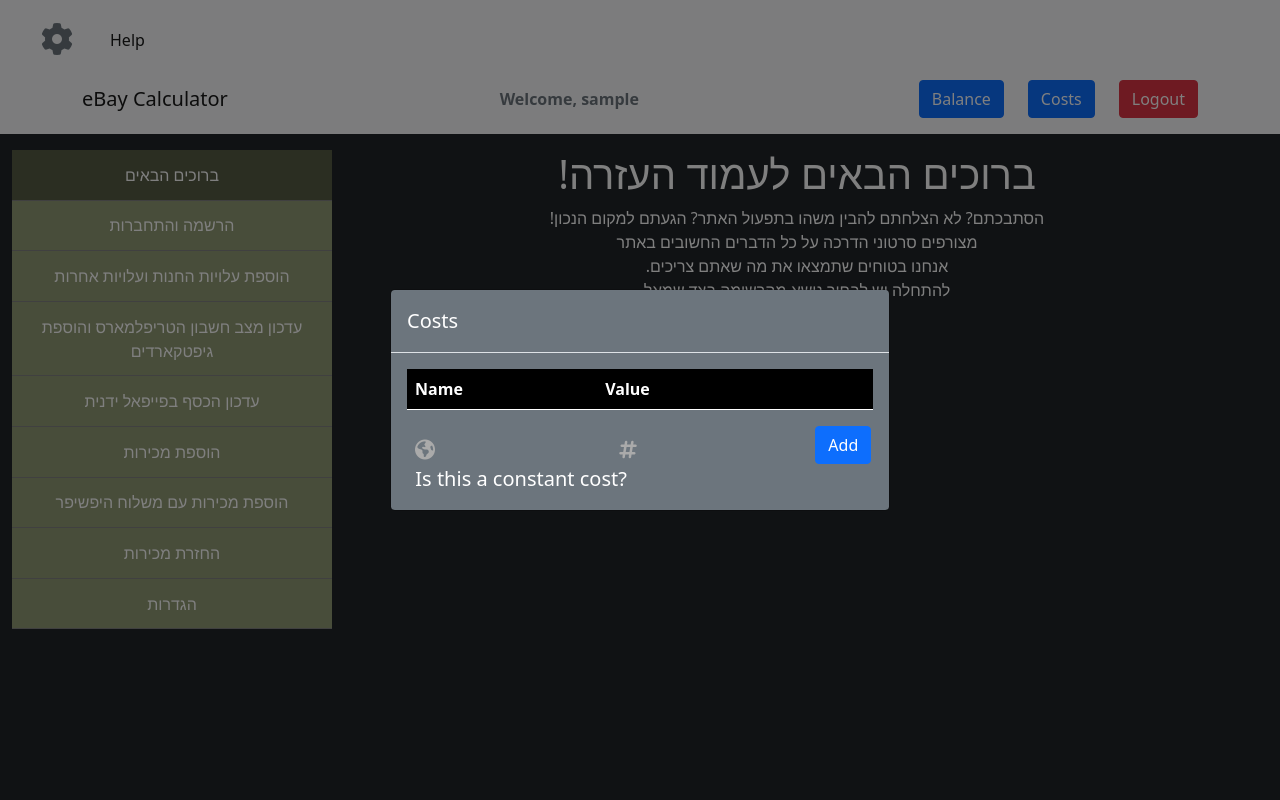
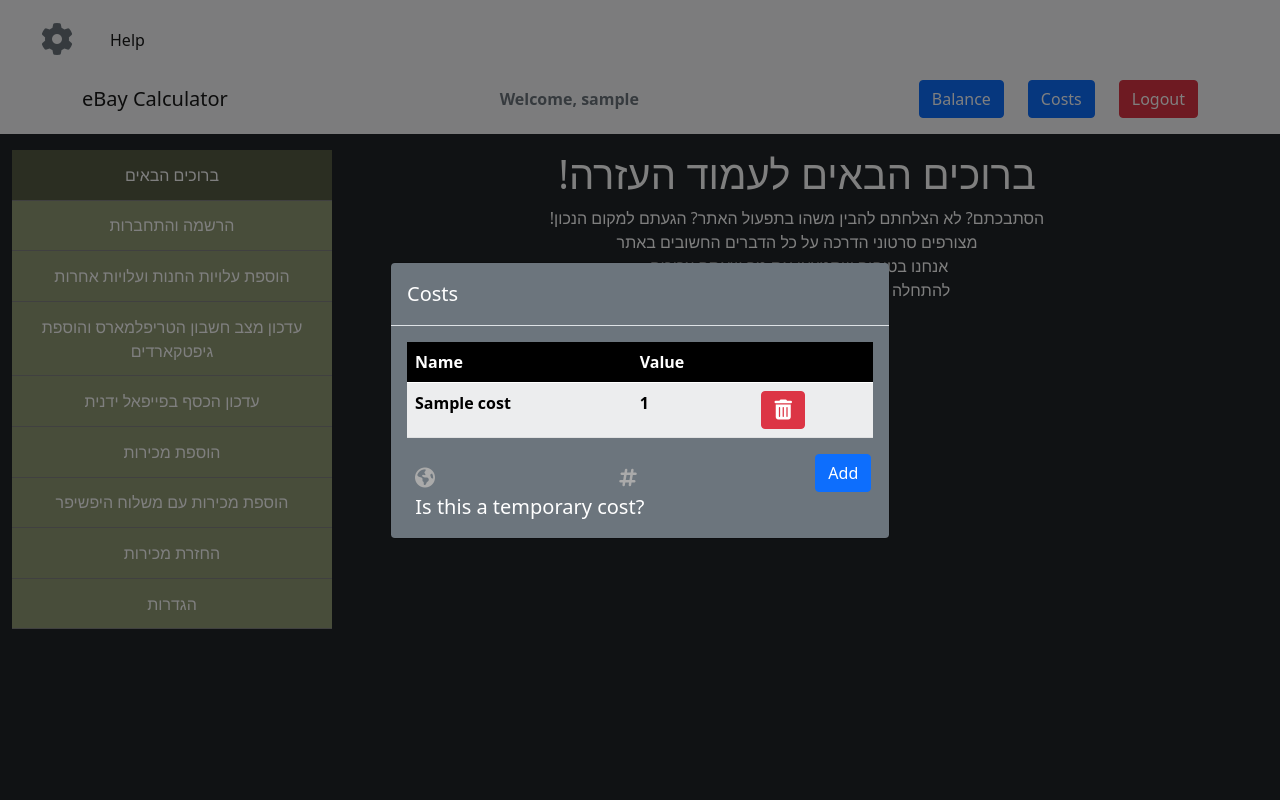
Before and after one commit to d4nieldev/ebaycalculator, a Django app: page /help in a window 1280 px wide, after a click on "Costs". Run offline with Django 3.2, Linux system fonts and the light colour scheme; a user stored in the database is signed in; tables that the repository leaves empty hold one stand-in row (values such as "Sample post"); lists and menus that the app fills with data are empty; some libraries are stand-ins or nearby versions.

Commit message:
added temp costs feature

```diff
--- a/core/apiViews.py
+++ b/core/apiViews.py
@@ -237,14 +237,12 @@
         if form.is_valid():
             cost = form.save(commit=False)
             cost.user = request.user
+            cost.is_constant = request.POST['is_constant'] == 'true'
             cost.save()
 
-            # get the relevant costs
-            costs_qs = Cost.objects.filter(user=request.user.id)
-
-            # serialize the query set so it could be given as a json response
-            data = serializers.serialize('json', costs_qs)
-            return HttpResponse(data, content_type="application/json")
+            return JsonResponse({'success': 'cost saved successfully'})
+        else:
+            print(form.errors)
 
     return JsonResponse({"data": "no data"})
 
@@ -265,16 +263,16 @@
 
         Cost.objects.get(id=id).delete()
 
-        # get the relevant costs
-        costs_qs = Cost.objects.filter(user=request.user.id)
-
-        # serialize the query set so it could be given as a json response
-        data = serializers.serialize('json', costs_qs, fields=('id', 'name', 'value'))
-
-        return HttpResponse(data, content_type="application/json")
+        return JsonResponse({'success': 'cost deleted successfully'})
 
     return JsonResponse({"data":"no data"})
 
+
+@csrf_exempt
+def load_costs(request):
+    costs_qs = Cost.objects.filter(user=request.user)
+    data = serializers.serialize('json', costs_qs)
+    return HttpResponse(data, content_type="application/json")
 
 @csrf_exempt
 def add_hipshipper(request):
--- a/core/forms.py
+++ b/core/forms.py
@@ -71,7 +71,7 @@
             'name': forms.TextInput(attrs={'class': 'form-control', 'placeholder': 'Name', 'id':'f_cost_name'}),
             'value': forms.NumberInput(attrs={'class': 'form-control', 'placeholder': 'Value', 'id':'f_cost_value'}),
             'is_constant': forms.CheckboxInput(attrs={'class': 'form-check-input big-checkbox', 'id': 'f_is_const'}),
-            'exp_date': DateInput(attrs={'class': 'form-control d-none', 'id':'f_exp_date'})
+            'exp_date': DateInput(attrs={'class': 'form-control d-none', 'id':'f_exp_date', 'type': 'month', 'value': '9999-12'})
         }
 
 class HipShipperForm(ModelForm):
--- a/core/models.py
+++ b/core/models.py
@@ -277,8 +277,16 @@
     name = models.CharField(max_length=100)
     value = models.FloatField()
     is_constant = models.BooleanField(default=False)
-    exp_date = models.DateField(default=datetime.datetime.now())
+    exp_date = models.DateField(blank=True)
     user = models.ForeignKey(User, on_delete=models.CASCADE, default=0)
+
+    @property
+    def is_expired(self):
+        # cost is not constant and expire date in the past - sale is expired
+        today = datetime.datetime.now()
+        prefs = Preferences.objects.get(user=self.user)
+        return not self.is_constant and self.exp_date <= datetime.date(year=today.year, month=today.month, day=prefs.start_month_day)
+
 
     def __str__(self):
         '''
--- a/core/urls.py
+++ b/core/urls.py
@@ -24,6 +24,7 @@
     path('delete_returned_sale', apiViews.delete_returned_sale, name="delete_returned_sale"),
     path('update_paypal_balance', apiViews.update_paypal_balance, name="update_paypal_balance"),
     path('filter_sales', apiViews.filter_sales, name="filter_sales"),
+    path('load_costs', apiViews.load_costs, name='load_costs'),
 
     # preferences
     path('edit_preferences', preferences_views.edit_preferences, name="edit_preferences")
--- a/static/js/panel.js
+++ b/static/js/panel.js
@@ -452,11 +452,38 @@
     })
 }
 
-/**
- * Sends the differences to the server
- */
-function update_hipshipper(sale_id, lastvalue){
+function load_costs(){
+    $.ajax({
+        url: '/load_costs',
+        type: 'GET',
+        success: function(data){
+            // clear table contents
+            $("#table_costs tbody").html("");
 
+            $.each(data, function(i, item) {
+                // get the values
+                cost_name = item.fields.name;
+                cost_value = item.fields.value;
+                cost_is_constant = item.fields.is_constant
+                cost_exp_date = new Date(item.fields.exp_date)
+
+                if (cost_is_constant){
+                    tr_style = "<tr class='fw-bold'>"
+                } else if (cost_exp_date > Date.now()){
+                    tr_style = "<tr class='text-danger'>"
+                } else if (cost_exp_date < Date.now()){
+                    tr_style = "<tr class='text-secondary'>"
+                }
+
+                // insert each cost to the table body
+                var $tr = $(tr_style).append(
+                    $('<th>').text(cost_name),
+                    $('<td>').text(cost_value),
+                    $('<td>').html("<button data-id='" + item.pk + "' type='submit' class='btn btn-danger btn-delete-cost' ><i class='fa fa-trash-alt fa-lg'></i></button>")
+                ).appendTo("#table_costs tbody")
+            });
+        }
+    })
 }
 
 
@@ -465,7 +492,6 @@
  * @param {event} e The event that triggered the function
  */
 function add_cost(e){
-
     // prevent default response to event
     e.preventDefault();
 
@@ -475,41 +501,11 @@
         data:{
             name:$("#f_cost_name").val(),
             value:$("#f_cost_value").val(),
+            is_constant: !$("#f_is_const").is(":checked"),
+            exp_date: $("#f_exp_date").val() + '-' + get_user_preferences().start_month_day
         }
     })
-    .done(function(data){
-        // clear table contents
-        $("#table_costs").html("<tbody id='costs_table_body'></tbody>");
-
-        // if data is valid
-        if (!data.data){
-            // create the table structure
-            var headers = "<thead><tr class='headerrow-gift'><th scope='col'>Name</th><th scope='col'>Value</th><th scope='col'></th></tr></thead>"
-            $(headers).appendTo("#table_costs")
-
-            $(function() {
-                // reset the table body
-                $("#costs_table_body").html("")
-
-                $.each(data, function(i, item) {
-                    // get the values
-                    cost_name = item.fields.name;
-                    cost_value = item.fields.value;
-
-                    // insert each cost to the table body
-                    var $tr = $('<tr>').append(
-                        $('<th>').text(cost_name),
-                        $('<td>').text(cost_value),
-                        $('<td>').html("<button data-id='" + item.pk + "' type='submit' class='btn btn-danger btn-delete-cost' ><i class='fa fa-trash-alt fa-lg'></i></button>")
-                    ).appendTo("#costs_table_body")
-                });
-            });
-        }
-    })
-    .fail(function(response){
-        console.log(response.responseText);
-        console.log(response);
-    });
+    .done(load_costs)
 }
 
 
@@ -529,10 +525,7 @@
                 id: id
             }
         })
-        .done(function(data){
-            // on success, reload the costs table to show the new costs
-            $("#table_costs").load(document.URL + " #table_costs");
-        })
+        .done(load_costs)
         .fail(function(xhr, status, error){
             var err = eval("(" + xhr.responseText + ")");
                 alert(err.Message);
@@ -928,12 +921,19 @@
 function cost_is_constant_expiredate(){
     $("#s_describe_exp_date").toggleClass("d-none");
     $("#f_exp_date").toggleClass("d-none");
+
+    var today = new Date()
+    if (today.getMonth() < 10) month = "0" + (today.getMonth() + 1)
+    else month = today.getMonth() + 1
+    $("#f_exp_date").val(today.getFullYear() + '-' + month);
 }
 
 $(document).ready(function(){
     USER_PREFERENCES = get_user_preferences();
 
     set_gifts_date();
+
+    load_costs();
 
     // filter sales
     $(document).on('change', "#form_filter_sales select", filter_sales);
--- a/templates/base.html
+++ b/templates/base.html
@@ -56,7 +56,9 @@
             <div class="navbar-text row d-flex justify-content-end">
                 <div class="col-md-auto text-center rounded" style="font-size: 1.5rem;" id="total-profit">
                     {% for cost in costs %}
+                        {% if not cost.is_expired %}
                         <span class="hidden-cost" style="display: none;">{{ cost.value }}</span>
+                        {% endif %}
                     {% endfor %}
                 </div>
                 <span class="col-md-auto text-center">
--- a/templates/modals/costs.html
+++ b/templates/modals/costs.html
@@ -6,6 +6,7 @@
                 <h5 class="modal-title" id="costs_exampleModalLongTitle">Costs</h5>
             </div>
             <div class="modal-body">
+                <div class="table-wrapper-scroll-y">
                     <table class="table table-light table-striped" id="table_costs">
                         <!--Table Content-->
                         <thead>
@@ -13,28 +14,13 @@
                                 <th scope='col'>Name</th>
                                 <th scope='col'>Value</th>
                                 <th scope='col'></th>
-                            <th scope='col'></th>
                             </tr>
                         </thead>
-                    <tbody id='costs_table_body'>
-                        {% for cost in costs %}
-                        <tr>
-                            <th>{{ cost.name }}</th>
-                            <td>{{ cost.value }}</td>
-                            <td>
-                                <button class="btn align-middle bg-danger rounded text-center text-light cost-lock">
-                                    <i class="fa fa-lock fa-lg"></i>
-                                </button>
-                            </td>
-                            <td>
-                                <button data-id="{{ cost.id }}" type="submit" class="btn btn-danger btn-delete-cost">
-                                    <i class="fa fa-trash-alt fa-lg"></i>
-                                </button>
-                            </td>
-                        </tr>
-                        {% endfor %}
+                        <tbody>
+
                         </tbody>
                     </table>
+                </div>
                 <form id='cost-register'>
                     {% csrf_token %}
                     <div class="row">
@@ -56,7 +42,7 @@
                         <div class="col-12 d-flex">
                             {{ costform.is_constant }}
                             &nbsp;&nbsp;
-                            <span id="s_describe_exp_date" style="font-size: 20px;">Is this a constant cost?</span>
+                            <span id="s_describe_exp_date" style="font-size: 20px;">Is this a temporary cost?</span>
                             {{ costform.exp_date }}
                         </div>
                     </div>
```
Lines whose indentation alone changed are shown as unchanged.
